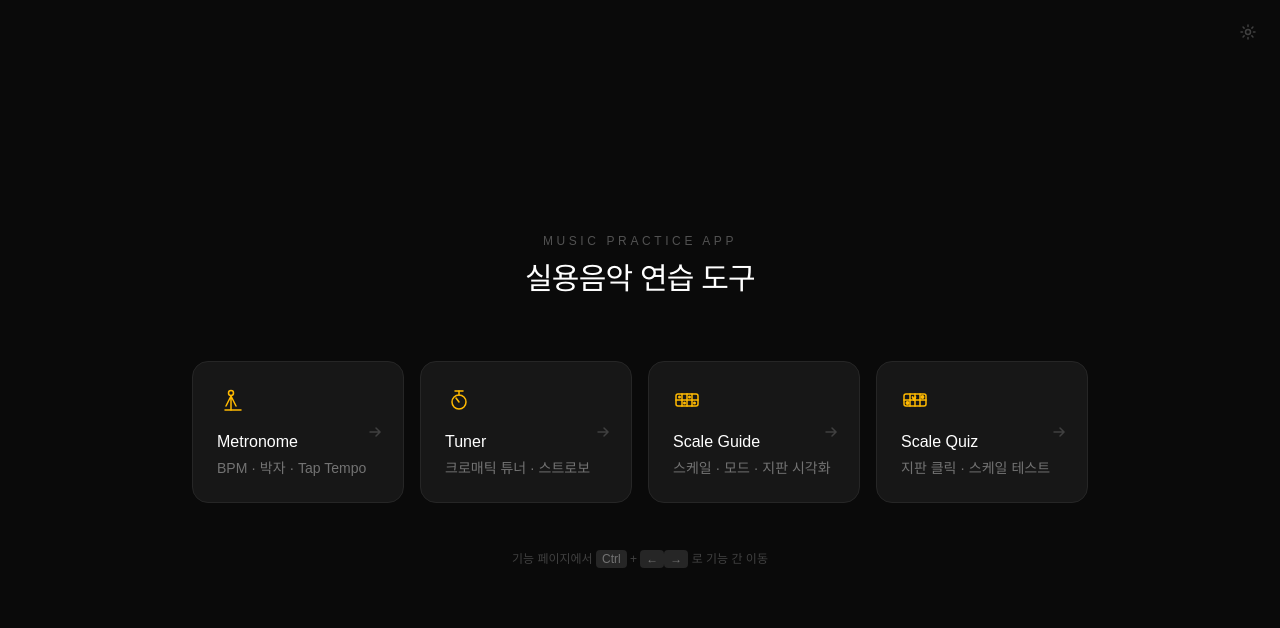
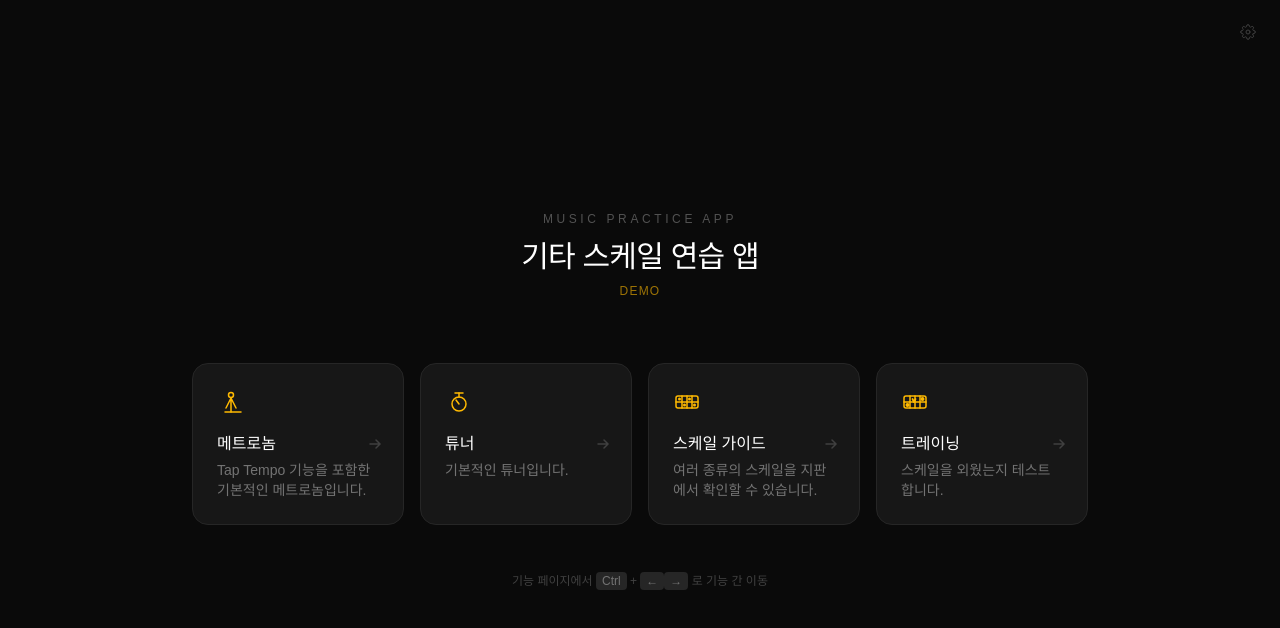
Before and after one commit to KJH-0596/music-practice-app, a Next.js app: page / in a window 1280 px wide. Shown: the top 628 px of the page. Built offline with nearby package versions, Linux system fonts and the light colour scheme.

Commit message:
chore: 메인화면 타이틀 및 메뉴 설명 문구 수정

```diff
--- a/app/page.tsx
+++ b/app/page.tsx
@@ -55,8 +55,11 @@
           Music Practice App
         </p>
         <h1 className="text-3xl font-light text-white tracking-tight">
-          실용음악 연습 도구
+          기타 스케일 연습 앱
         </h1>
+        <p className="text-xs tracking-widest text-amber-400/60 uppercase font-medium mt-2">
+          DEMO
+        </p>
       </div>
 
       <div className="grid grid-cols-1 sm:grid-cols-2 lg:grid-cols-4 gap-4 w-full max-w-4xl">
--- a/components/SettingsButton.tsx
+++ b/components/SettingsButton.tsx
@@ -58,15 +58,15 @@
         <svg
           width="16"
           height="16"
-          viewBox="0 0 16 16"
+          viewBox="0 0 24 24"
           fill="none"
           stroke="currentColor"
           strokeWidth="1.5"
           strokeLinecap="round"
           strokeLinejoin="round"
         >
-          <circle cx="8" cy="8" r="2.5" />
-          <path d="M8 1v1.5M8 13.5V15M1 8h1.5M13.5 8H15M3.05 3.05l1.06 1.06M11.89 11.89l1.06 1.06M3.05 12.95l1.06-1.06M11.89 4.11l1.06-1.06" />
+          <circle cx="12" cy="12" r="3" />
+          <path d="M19.4 15a1.65 1.65 0 0 0 .33 1.82l.06.06a2 2 0 0 1-2.83 2.83l-.06-.06a1.65 1.65 0 0 0-1.82-.33 1.65 1.65 0 0 0-1 1.51V21a2 2 0 0 1-4 0v-.09A1.65 1.65 0 0 0 9 19.4a1.65 1.65 0 0 0-1.82.33l-.06.06a2 2 0 0 1-2.83-2.83l.06-.06A1.65 1.65 0 0 0 4.68 15a1.65 1.65 0 0 0-1.51-1H3a2 2 0 0 1 0-4h.09A1.65 1.65 0 0 0 4.6 9a1.65 1.65 0 0 0-.33-1.82l-.06-.06a2 2 0 0 1 2.83-2.83l.06.06A1.65 1.65 0 0 0 9 4.68a1.65 1.65 0 0 0 1-1.51V3a2 2 0 0 1 4 0v.09a1.65 1.65 0 0 0 1 1.51 1.65 1.65 0 0 0 1.82-.33l.06-.06a2 2 0 0 1 2.83 2.83l-.06.06A1.65 1.65 0 0 0 19.4 9a1.65 1.65 0 0 0 1.51 1H21a2 2 0 0 1 0 4h-.09a1.65 1.65 0 0 0-1.51 1z" />
         </svg>
       </button>
 
--- a/config/features.ts
+++ b/config/features.ts
@@ -15,22 +15,22 @@
 export const FEATURES: FeatureConfig[] = [
   {
     href: "/metronome",
-    title: "Metronome",
-    description: "BPM · 박자 · Tap Tempo",
+    title: "메트로놈",
+    description: "Tap Tempo 기능을 포함한 기본적인 메트로놈입니다.",
   },
   {
     href: "/tuner",
-    title: "Tuner",
-    description: "크로매틱 튜너 · 스트로보",
+    title: "튜너",
+    description: "기본적인 튜너입니다.",
   },
   {
     href: "/scales",
-    title: "Scale Guide",
-    description: "스케일 · 모드 · 지판 시각화",
+    title: "스케일 가이드",
+    description: "여러 종류의 스케일을 지판에서 확인할 수 있습니다.",
   },
   {
     href: "/quiz",
-    title: "Scale Quiz",
-    description: "지판 클릭 · 스케일 테스트",
+    title: "트레이닝",
+    description: "스케일을 외웠는지 테스트합니다.",
   },
 ];
```
